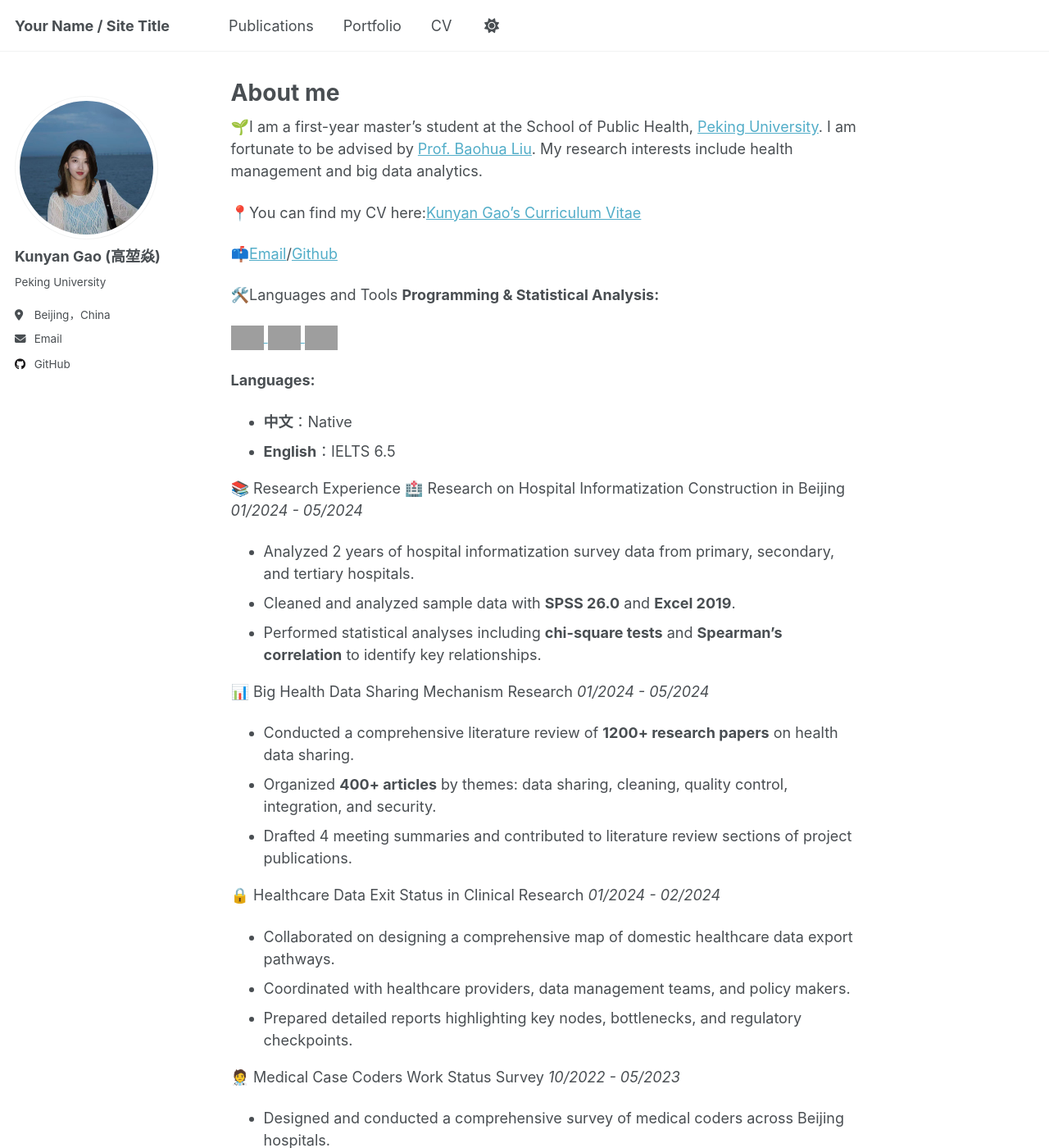
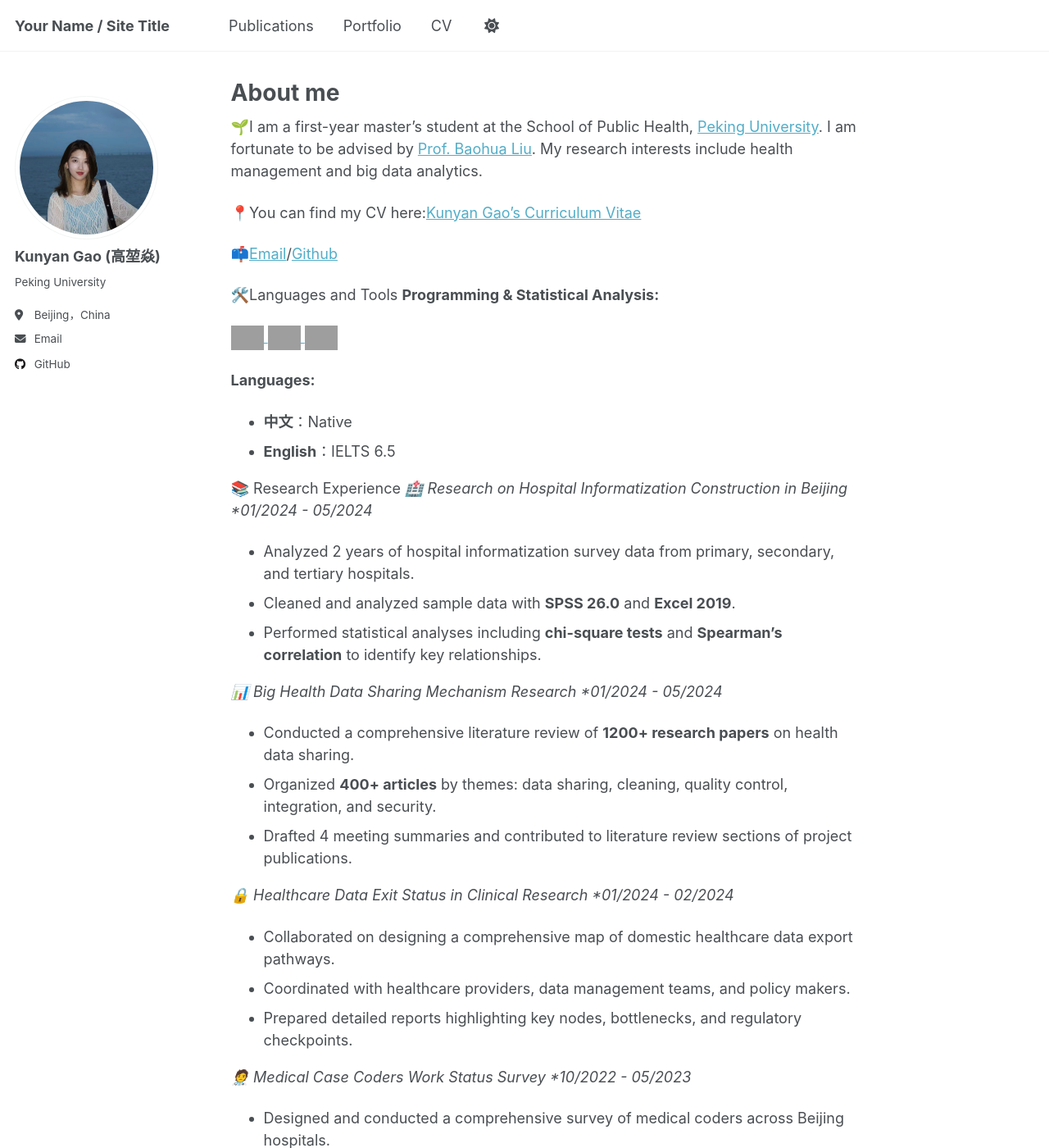
Before and after one commit to Alissa0106/Alissa0106.github.io, a Jekyll site: the page built from _pages/about.md, in a window 1280 px wide and 1400 px high. Shown: the whole window at 82% size. Built offline with Jekyll 4.4.1, drawn with Linux system fonts in a browser that asks for light colours; a script that is not in the unit is left out; a file with an impossible date is left out; grey boxes are pictures that could not be loaded.

```diff
--- a/_pages/about.md
+++ b/_pages/about.md
@@ -33,25 +33,25 @@ redirect_from:
 
 
 📚 Research Experience
-🏥 Research on Hospital Informatization Construction in Beijing
+*🏥 Research on Hospital Informatization Construction in Beijing
 *01/2024 - 05/2024*
 - Analyzed 2 years of hospital informatization survey data from primary, secondary, and tertiary hospitals.
 - Cleaned and analyzed sample data with **SPSS 26.0** and **Excel 2019**.
 - Performed statistical analyses including **chi-square tests** and **Spearman's correlation** to identify key relationships.
 
-📊 Big Health Data Sharing Mechanism Research
+*📊 Big Health Data Sharing Mechanism Research
 *01/2024 - 05/2024*
 - Conducted a comprehensive literature review of **1200+ research papers** on health data sharing.
 - Organized **400+ articles** by themes: data sharing, cleaning, quality control, integration, and security.
 - Drafted 4 meeting summaries and contributed to literature review sections of project publications.
 
-🔒 Healthcare Data Exit Status in Clinical Research
+*🔒 Healthcare Data Exit Status in Clinical Research
 *01/2024 - 02/2024*
 - Collaborated on designing a comprehensive map of domestic healthcare data export pathways.
 - Coordinated with healthcare providers, data management teams, and policy makers.
 - Prepared detailed reports highlighting key nodes, bottlenecks, and regulatory checkpoints.
 
-🧑‍⚕️ Medical Case Coders Work Status Survey
+*🧑‍⚕️ Medical Case Coders Work Status Survey
 *10/2022 - 05/2023*
 - Designed and conducted a comprehensive survey of medical coders across Beijing hospitals.
 - Analyzed survey data using **EpiData** and **SPSS**, including descriptive and logistic regression analysis.
```
